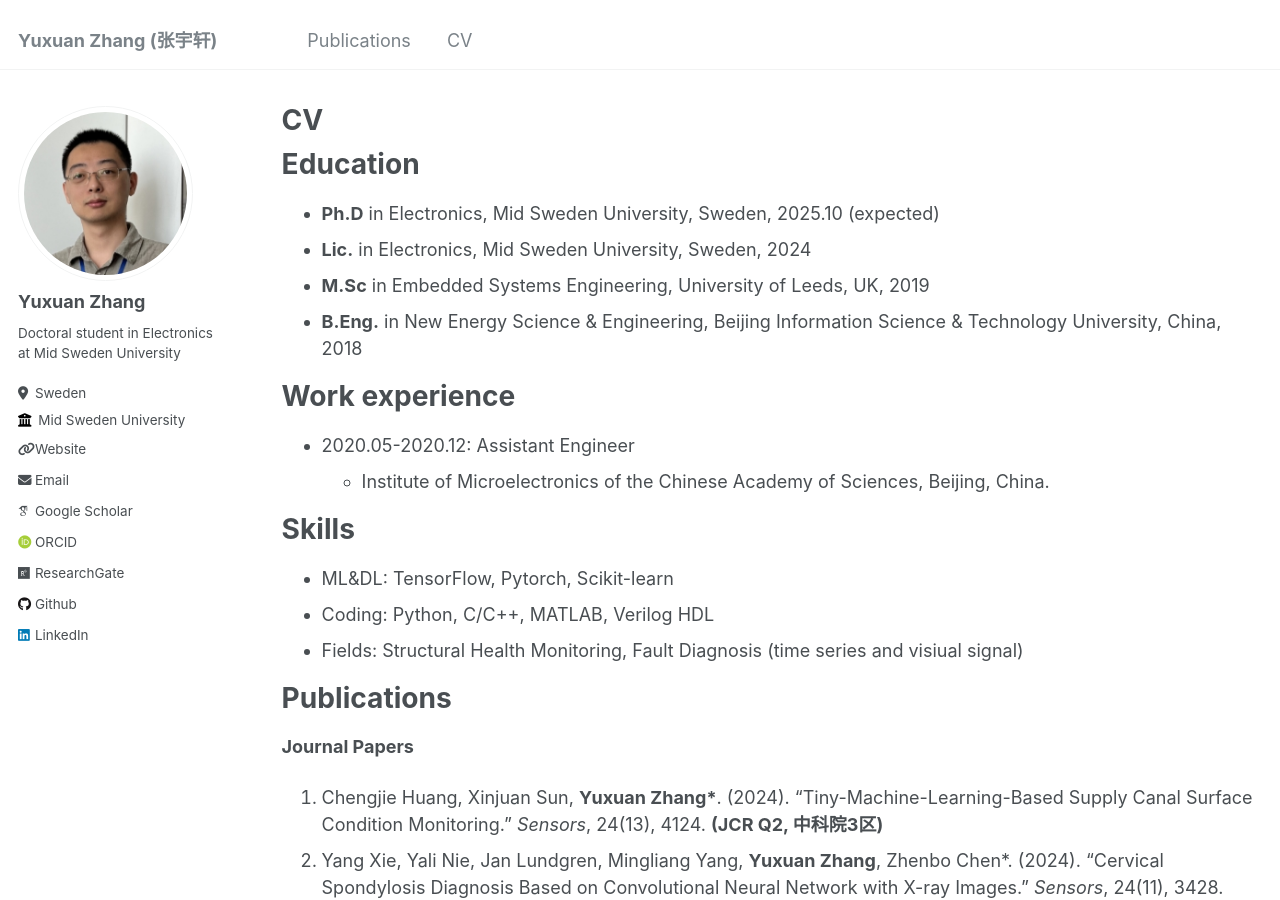
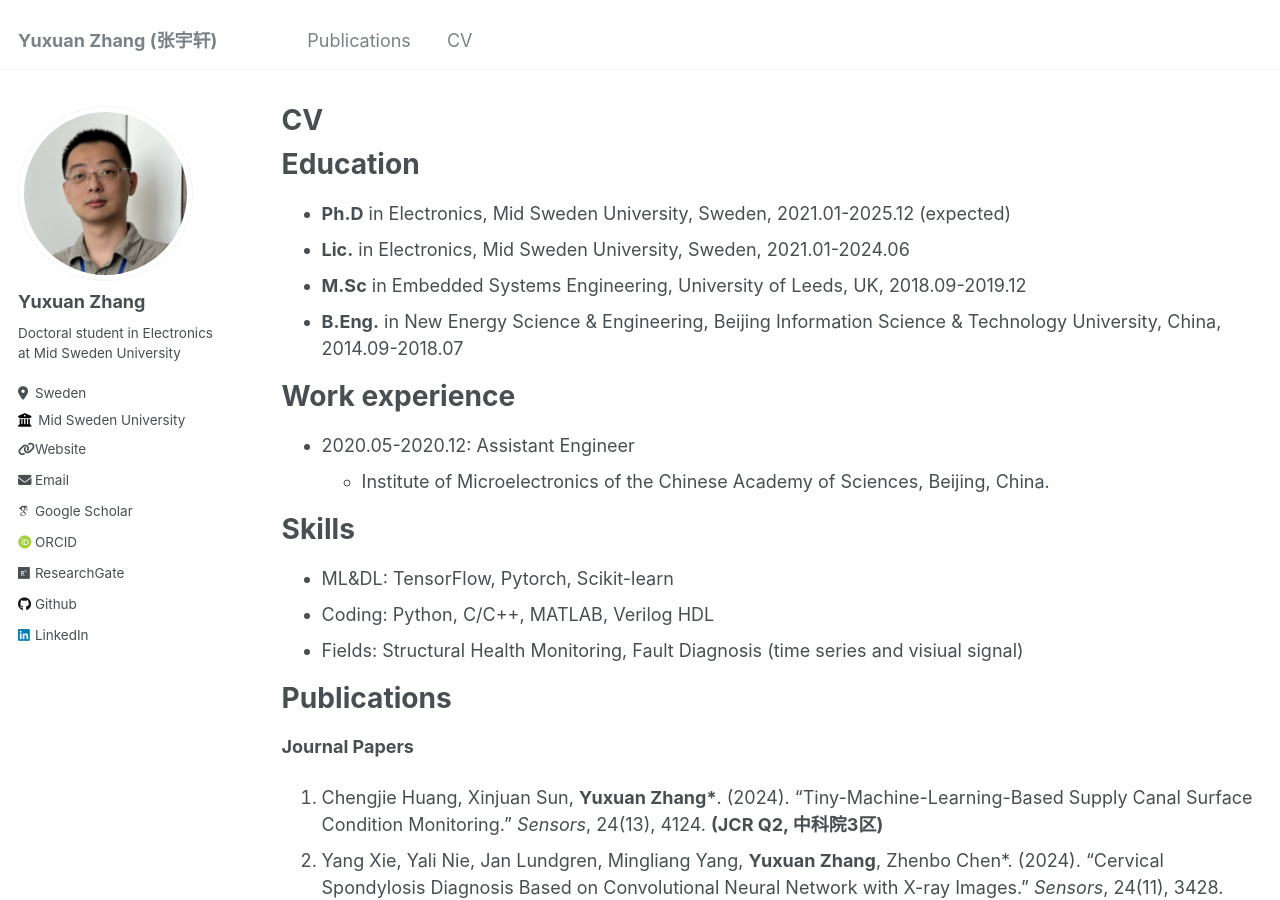
Before and after one commit to YuxuanZhang-96/YuxuanZhang-96.github.io, a Jekyll site: the page built from _pages/cv.md, in a window 1280 px wide and 900 px high. Built offline with Jekyll 4.4.1, drawn with Linux system fonts in a browser that asks for light colours; some web fonts are replaced.

Commit message:
Update cv.md

```diff
--- a/_pages/cv.md
+++ b/_pages/cv.md
@@ -11,10 +11,10 @@ redirect_from:
 
 Education
 ======
-* **Ph.D** in Electronics, Mid Sweden University, Sweden, 2025.10 (expected)
-* **Lic.** in Electronics, Mid Sweden University, Sweden, 2024
-* **M.Sc** in Embedded Systems Engineering, University of Leeds, UK, 2019
-* **B.Eng.** in New Energy Science & Engineering, Beijing Information Science & Technology University, China, 2018
+* **Ph.D** in Electronics, Mid Sweden University, Sweden, 2021.01-2025.12 (expected)
+* **Lic.** in Electronics, Mid Sweden University, Sweden, 2021.01-2024.06
+* **M.Sc** in Embedded Systems Engineering, University of Leeds, UK, 2018.09-2019.12
+* **B.Eng.** in New Energy Science & Engineering, Beijing Information Science & Technology University, China, 2014.09-2018.07
 
 Work experience
 ======
```
